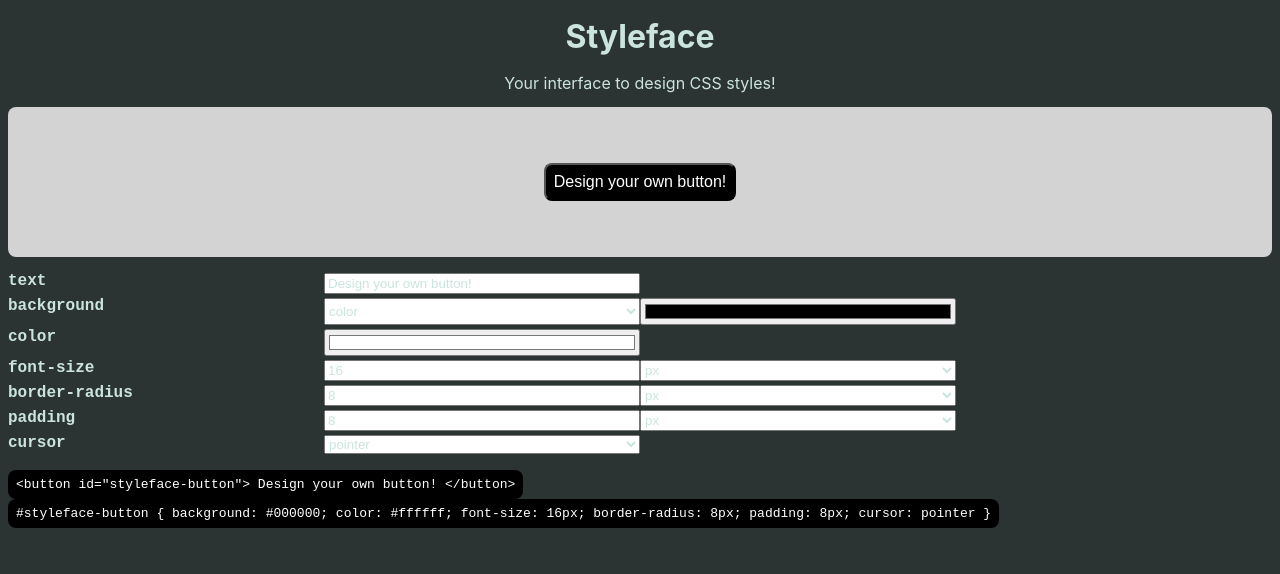
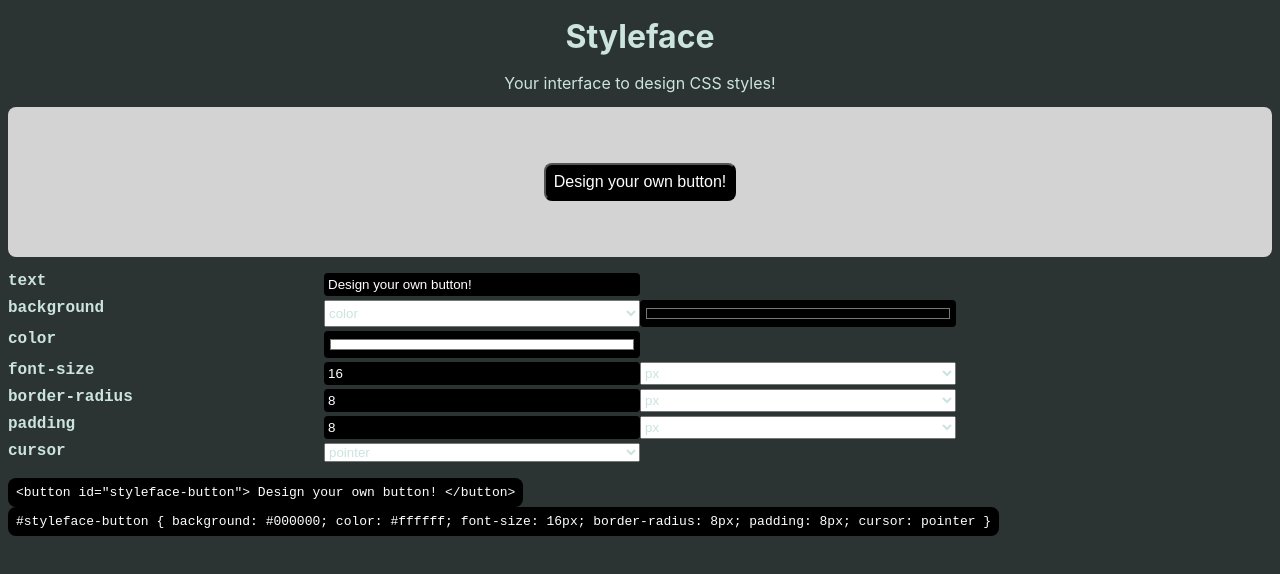
Before and after one commit to Mustaphy/Ornatus, a React (Vite) app: page /Styleface/button in a window 1280 px wide. Shown: the top 574 px of the page. Built offline with nearby package versions, Linux system fonts and the light colour scheme.

Commit message:
Added a custom input component for text, color and numbers

```diff
--- /dev/null
+++ b/src/components/Input/Input.css
@@ -0,0 +1,7 @@
+.styleface-input {
+  color: #ffffff;
+  background-color: #000000;
+  border-radius: 4px;
+  padding: 4px;
+  border: none;
+}
--- /dev/null
+++ b/src/components/Input/Input.tsx
@@ -0,0 +1,12 @@
+import { InputProperties } from './input-types';
+import './Input.css'
+
+function Input(props: InputProperties) {
+  return (
+    <>
+      <input id={props.id} className="styleface-input" type={props.type} value={props.value} onChange={props.onChange} />
+    </>
+  )
+}
+
+export default Input;
--- /dev/null
+++ b/src/components/Input/input-types.ts
@@ -0,0 +1,14 @@
+import { ChangeEventHandler } from "react"
+
+export interface InputProperties {
+  id?: string,
+  type: InputType
+  value: string | number,
+  onChange: ChangeEventHandler<HTMLInputElement>
+}
+
+export enum InputType {
+  Text = 'text',
+  Color = 'color',
+  Number = 'number'
+}
--- a/src/components/button/Button.tsx
+++ b/src/components/button/Button.tsx
@@ -1,5 +1,6 @@
 import { Link } from 'react-router-dom';
 import './Button.css'
+import { ButtonProperties } from './button-types';
 
 function Button(props: ButtonProperties) {
   return (
--- a/src/components/button/button-types.ts
+++ b/src/components/button/button-types.ts
@@ -1,4 +1,4 @@
-interface ButtonProperties {
+export interface ButtonProperties {
   text: string,
   path: string
 }
--- a/src/pages/ButtonDesigner/ButtonDesigner.tsx
+++ b/src/pages/ButtonDesigner/ButtonDesigner.tsx
@@ -1,6 +1,8 @@
 import { ChangeEvent, useState } from 'react';
 import './ButtonDesigner.css'
 import { Background, BorderRadius, FontSize, Padding } from './button-designer-types';
+import Input from '../../components/Input/Input'
+import { InputType } from '../../components/Input/input-types';
 
 function ButtonDesigner() {
   const [text, setText] = useState('Design your own button!');
@@ -84,7 +86,7 @@ function ButtonDesigner() {
       <div id="button-options">
         <div id="text-container">
           <label htmlFor="text" className="option-name">text</label>
-          <input id="text" type="text" defaultValue={text} onChange={(event) => setText(event.target.value)}></input>
+          <Input id="text" type={InputType.Text} value={text} onChange={(event) => setText(event.target.value)} />
         </div>
 
         <div id="background-container">
@@ -96,25 +98,25 @@ function ButtonDesigner() {
 
           {
             background.selected == 'color' &&
-              <input type="color" value={background.color.color} onChange={(event) => setBackground({ ...background, color: { color: event.target.value } })} />
+              <Input type={InputType.Color} value={background.color.color} onChange={(event) => setBackground({ ...background, color: { color: event.target.value } })} />
           }
           {
             background.selected == 'linear-gradient' &&
               <>
-                <input type="color" value={background.linearGradient.colors[0]} onChange={(event) => handleLinearGradientBackgroundChanged(event, 0)} />
-                <input type="color" value={background.linearGradient.colors[1]} onChange={(event) => handleLinearGradientBackgroundChanged(event, 1)} />
+                <Input type={InputType.Color} value={background.linearGradient.colors[0]} onChange={(event) => handleLinearGradientBackgroundChanged(event, 0)} />
+                <Input type={InputType.Color} value={background.linearGradient.colors[1]} onChange={(event) => handleLinearGradientBackgroundChanged(event, 1)} />
               </>
           }
         </div>
 
         <div id="color-container">
           <label htmlFor="color" className="option-name">color</label>
-          <input id="color" type="color" defaultValue={color} onChange={(event) => setColor(event.target.value)}></input>
+          <Input id="color" type={InputType.Color} value={color} onChange={(event) => setColor(event.target.value)} />
         </div>
 
         <div id="font-size-container">
           <label htmlFor="font-size" className="option-name">font-size</label>
-          <input id="font-size" type="number" defaultValue={fontSize.value} onChange={(event) => setFontSize({ ...fontSize, value: Number(event.target.value) })}></input>
+          <Input id="font-size" type={InputType.Number} value={fontSize.value} onChange={(event) => setFontSize({ ...fontSize, value: Number(event.target.value) })} />
           <select id="font-size-unit" value={fontSize.unit} onChange={(event) => setFontSize({ ...fontSize, unit: event.target.value })}>
             <option>px</option>
             <option>cm</option>
@@ -128,7 +130,7 @@ function ButtonDesigner() {
 
         <div id="border-radius-container">
           <label htmlFor="border-radius" className="option-name">border-radius</label>
-          <input id="border-radius" type="number" defaultValue={borderRadius.value} onChange={(event) => setBorderRadius({ ...borderRadius, value: Number(event.target.value) })}></input>
+          <Input id="border-radius" type={InputType.Number} value={borderRadius.value} onChange={(event) => setBorderRadius({ ...borderRadius, value: Number(event.target.value) })} />
           <select id="border-radius-unit" value={borderRadius.unit} onChange={(event) => setBorderRadius({ ...borderRadius, unit: event.target.value })}>
             <option>px</option>
             <option>cm</option>
@@ -141,8 +143,8 @@ function ButtonDesigner() {
         </div>
 
         <div id="padding-container">
-          <label className="option-name">padding</label>
-          <input type="number" defaultValue={padding.value} onChange={(event) => setPadding({ ...padding, value: Number(event.target.value) })}></input>
+          <label htmlFor="padding" className="option-name">padding</label>
+          <Input id="padding" type={InputType.Number} value={padding.value} onChange={(event) => setPadding({ ...padding, value: Number(event.target.value) })} />
           <select id="padding-unit" value={padding.unit} onChange={(event) => setPadding({ ...padding, unit: event.target.value })}>
             <option>px</option>
             <option>cm</option>
--- a/src/pages/Home/Home.tsx
+++ b/src/pages/Home/Home.tsx
@@ -1,4 +1,4 @@
-import Button from '../../components/button/Button';
+import Button from '../../components/Button/Button';
 import { Element } from './home-types'
 import './Home.css'
 
```
